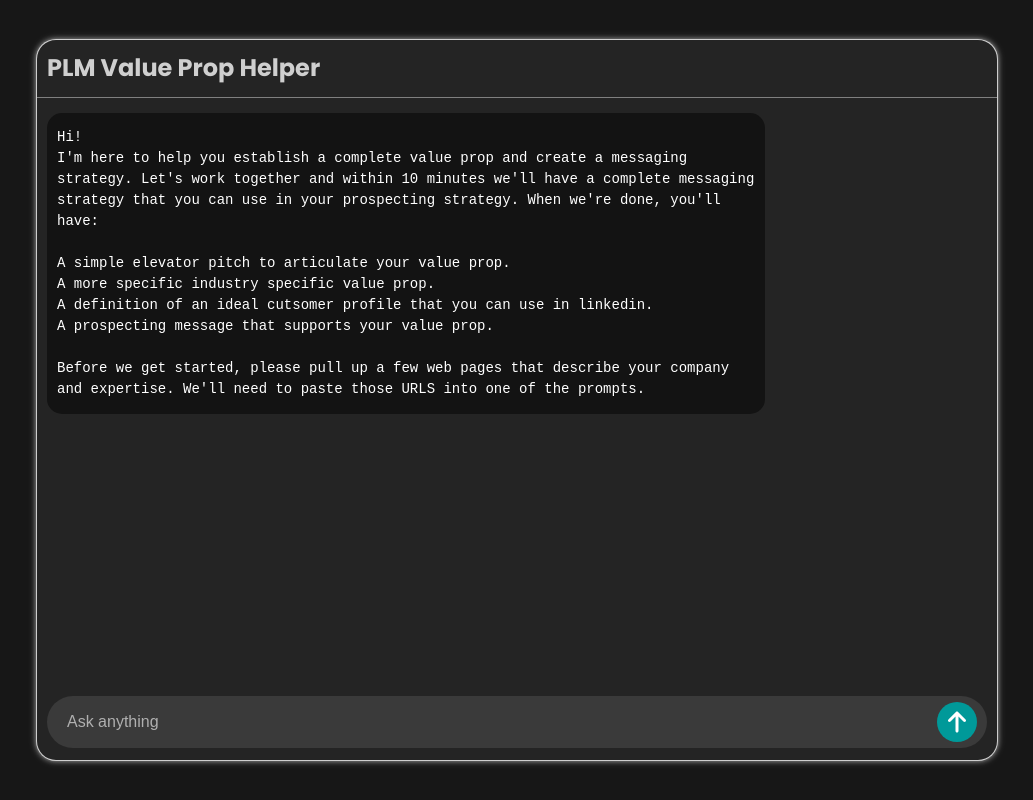
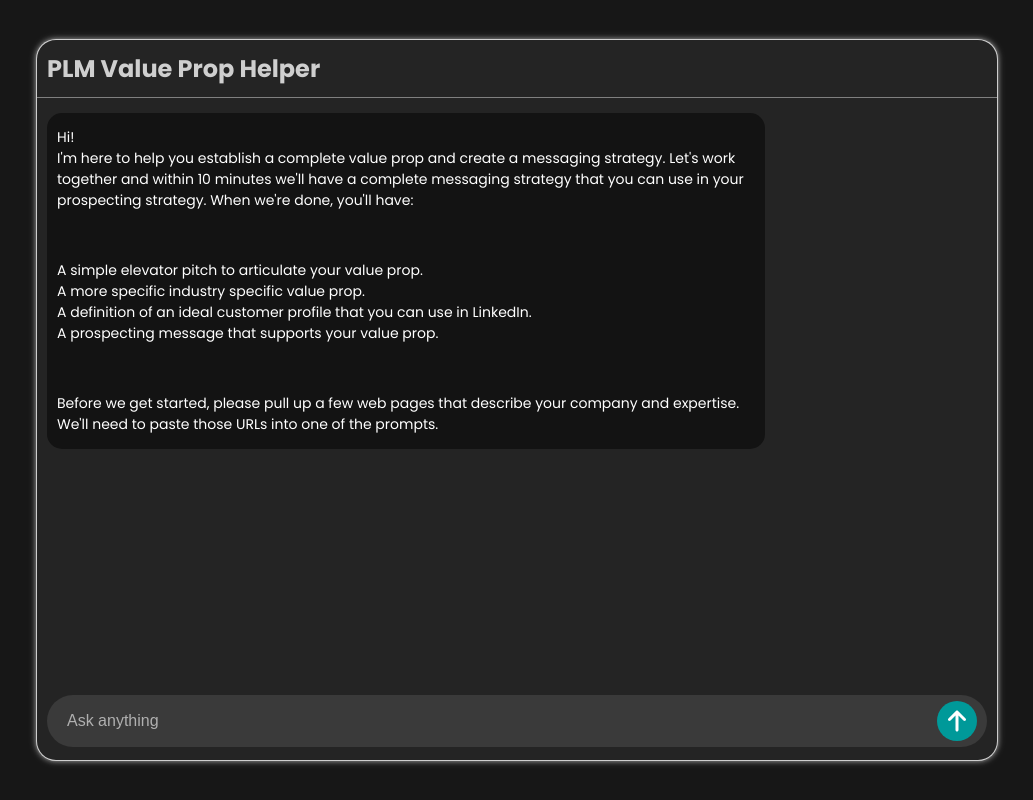
Before and after one commit to Shashhhh/plm_value, a React (Vite) app in the folder plmValue/: page / in a window 1280 px wide. Shown: the whole page, without its empty margins (123-1156 px from the left). Built offline with nearby package versions, Linux system fonts and the light colour scheme; no server answers.

Commit message:
added react markdown

```diff
--- a/package.json
+++ b/package.json
@@ -1,5 +1,7 @@
 {
   "dependencies": {
-    "ldrs": "^1.0.2"
+    "ldrs": "^1.0.2",
+    "react-markdown": "^9.0.1",
+    "remark-gfm": "^4.0.0"
   }
 }
--- a/plmValue/src/App.css
+++ b/plmValue/src/App.css
@@ -42,7 +42,9 @@
     display: flex;
     flex: 10;
     flex-direction: column;
-    margin: 10px;
+    margin-top: 10px;
+    margin-left: 10px;
+    margin-right: 10px;
     overflow-y: auto;
     padding-right: 10px;
 
--- a/plmValue/src/App.jsx
+++ b/plmValue/src/App.jsx
@@ -1,16 +1,20 @@
-import React, {useState, useEffect} from 'react';
+import React, { useState, useEffect } from 'react';
+import ReactMarkdown from 'react-markdown';
 import './App.css';
-import { FaArrowUp } from"react-icons/fa6";
+import { FaArrowUp } from "react-icons/fa6";
 import { useLocation } from 'react-router-dom';
+import {createRoot} from 'react-dom/client'
+import Markdown from 'react-markdown'
+import remarkGfm from 'remark-gfm'
+
 function App() {
 
-  //const location = useLocation();
-  const [messages, setMessages] = useState([{ content: "Hi!\nI'm here to help you establish a complete value prop and create a messaging strategy. Let's work together and within 10 minutes we'll have a complete messaging strategy that you can use in your prospecting strategy. When we're done, you'll have: \n\nA simple elevator pitch to articulate your value prop. \nA more specific industry specific value prop. \nA definition of an ideal cutsomer profile that you can use in linkedin. \nA prospecting message that supports your value prop. \n\nBefore we get started, please pull up a few web pages that describe your company and expertise. We'll need to paste those URLS into one of the prompts.", isUserMessage: false }]);
+  const [messages, setMessages] = useState([{ content: "Hi!\nI'm here to help you establish a complete value prop and create a messaging strategy. Let's work together and within 10 minutes we'll have a complete messaging strategy that you can use in your prospecting strategy. When we're done, you'll have: \n\nA simple elevator pitch to articulate your value prop. \nA more specific industry specific value prop. \nA definition of an ideal customer profile that you can use in LinkedIn. \nA prospecting message that supports your value prop. \n\nBefore we get started, please pull up a few web pages that describe your company and expertise. We'll need to paste those URLs into one of the prompts.", isUserMessage: false }]);
   const [socket, setSocket] = useState(null);
   const [currentMessage, setCurrentMessage] = useState('');
-  //const assistantChoice = new URLSearchParams(location.search).get('assistantChoice');
   const [loading, setLoading] = useState(false);
-  const assistantChoice = "Machinist"
+  const assistantChoice = "Value_prop";
+
   useEffect(() => {
     const ws = new WebSocket(`wss://backend-ckmm.onrender.com/ws/stream/${assistantChoice}/`);
     ws.onopen = () => {
@@ -75,6 +79,7 @@ function App() {
       setCurrentMessage('');
     }
   }, [currentMessage, messages]);
+
   const [input, setInput] = useState('');
   const handleSend = () => {
     if (input.trim() !== '') {
@@ -82,13 +87,12 @@ function App() {
       setInput('');
     }
   };
+
   return (
     <div className="container">
       <div className="chat">
         <div className='pageHeader'>
-        <p>
-          PLM Value Prop Helper
-        </p>
+          <p>PLM Value Prop Helper</p>
         </div>
         <div className='chatScreen'>
           {messages.map((message, index) => (
@@ -96,15 +100,15 @@ function App() {
               key={index}
               className={`messageContainer ${message.isUserMessage ? 'userMessage' : 'responseMessage'}`}
             >
-              <pre className="messageText">
-                {message.content}
-              </pre>
+              <div className="messageText">
+              <Markdown remarkPlugins={[remarkGfm]}>{message.content}</Markdown>
+              </div>
             </div>
           ))}
           {loading && <div className="loading"></div>}
         </div>
         <div className='textInputBox'>
-          <div class="inputWrapper">
+          <div className="inputWrapper">
             <input
               type="text"
               className="textInput"
@@ -115,12 +119,12 @@ function App() {
                 if (e.key === 'Enter') {
                   handleSend();
                 }
-              }}>
-              </input>
-        <button className="sendButton" onClick={handleSend}>
-          <FaArrowUp size={24} color="white" />
-        </button>
-        </div>
+              }}
+            />
+            <button className="sendButton" onClick={handleSend}>
+              <FaArrowUp size={24} color="white" />
+            </button>
+          </div>
         </div>
       </div>
     </div>
```
Also changed, not shown: 1 other file (tests, documents, lock files or other folders).
